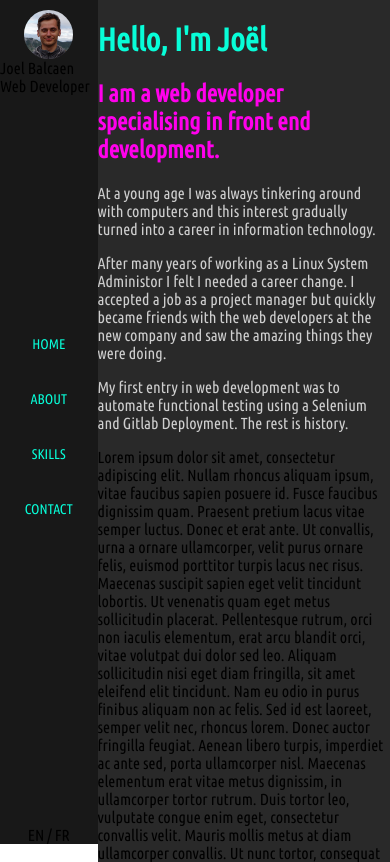
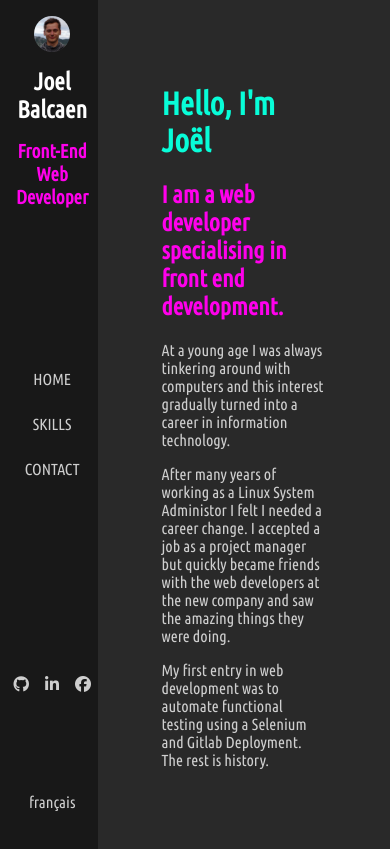
Before and after one commit to jobalcaen/portfolioWebsite, a React app: page / in a window 390 px wide. Shown: the top 862 px of the page. Built offline with nearby package versions, Linux system fonts and the light colour scheme.

Commit message:
add media queries and responsiveness for small screens

```diff
--- a/app/components/Content.js
+++ b/app/components/Content.js
@@ -9,15 +9,15 @@ export default class Content extends React.Component {
 	componentToReturn(page) {
 		switch (page) {
 			case "home":
-				return <Home />
+				return <Home englishView={this.props.englishView}/>
 			case "about":
-				return <About />
+				return <About englishView={this.props.englishView} />
 			case "contact":
-				return <Contact />
+				return <Contact englishView={this.props.englishView} />
 			case "skills":
-				return <Skills />
+				return <Skills englishView={this.props.englishView} />
 			default:
-				return <Home />
+				return <Home englishView={this.props.englishView} />
 		}
 	}
 	render() {
--- a/app/components/Main.js
+++ b/app/components/Main.js
@@ -7,15 +7,17 @@ export default class Main extends React.Component {
 		super(props);
 		this.state = {
 			selectedPage: 'home',
-			pages: ['home','about','skills','contact'],
+			pages: ['home','skills','contact'],
 			hoveredButton: null,
 			englishView: true
 		};
 		this.changePage = this.changePage.bind(this);
 		this.setHoveredButton = this.setHoveredButton.bind(this);
+		this.toggleLanguage = this.toggleLanguage.bind(this);
 	}
 
 	changePage(page) {
+		console.log("change page: ",  this.state);
 		let newState = {...this.state, selectedPage: page};
 		this.setState({...newState});
 	};
@@ -26,10 +28,11 @@ export default class Main extends React.Component {
 	}
 
 	toggleLanguage() {
-		console.log("togglelanguage newState: ", newState);
 		console.log("englishView: ", this.state);
 
 		let newState = {...this.state, englishView: !this.state.englishView};
+		console.log("togglelanguage newState: ", newState);
+
 		this.setState({...newState});
 	}
 
@@ -43,10 +46,13 @@ export default class Main extends React.Component {
 					selectedPage={this.state.selectedPage}
 					toggleLanguage={this.toggleLanguage}
 					pages={this.state.pages}
+					englishView={this.state.englishView}
 				/>
 
 				<Content
 					selectedPage={this.state.selectedPage}
+					englishView={this.state.englishView}
+
 				/>
 			</div>
 		)
--- a/app/components/Sidebar.js
+++ b/app/components/Sidebar.js
@@ -3,7 +3,7 @@ import React from 'react';
 export default class Sidebar extends React.Component {
 
 	render() {
-		console.log("sidebar props: ", this.props);
+		console.log('sidebar props: ', this.props);
 		const buttons = this.props.pages.map((button) => {
 			return (<span
 				className='nav-button'
@@ -20,18 +20,31 @@ export default class Sidebar extends React.Component {
 
 		return (
 			<div id="sidebar" className="side-bar">
+				<div className='headshot' >
+		    		<img src='./app/images/headshot.jpg' />
+		    		<h1 className="sidebar-name">Joel Balcaen</h1>
+		    		<h2 className="sidebar-header">Front-End Web Developer</h2>
+		    	</div>
+
 				<div className="nav-container">
-		    		<span className='headshot' >
-		    			<img src='./app/images/headshot.jpg' />
-		    			Joel Balcaen<br/>
-		    			Web Developer
-		    		</span>
-
 		    		{buttons}
 
-			    	<span className='language-toggle' onClick={() => this.props.toggleLanguage()}>
-				    		EN / FR
-				    </span>
+				</div>
+				<div className='social-media-icons'>
+					<a href="https://github.com/jobalcaen">
+						<i className="fa fa-github" aria-hidden="true"></i>
+					</a>
+					<a href="https://www.linkedin.com/in/joel-balcaen-9418b263/">
+						<i className="fa fa-linkedin" aria-hidden="true"></i>
+					</a>
+					<a href="https://www.facebook.com/jobalcaen">
+						<i className="fa fa-facebook-official" aria-hidden="true"></i>
+					</a>
+				</div>
+				<div className="sidebar-controls">
+				   	<span className='language-toggle' onClick={() => this.props.toggleLanguage()}>
+						{this.props.englishView? 'français' : 'english'}
+					</span>
 				</div>
 
 		    </div>
--- a/app/components/pages/Home.js
+++ b/app/components/pages/Home.js
@@ -5,30 +5,19 @@ export default class Home extends React.Component {
 		return (
 
 			<div>
-				<h1>Hello, I'm Joël</h1>
+				<h1>{this.props.englishView ? 'Hello, I\'m Joël' : 'Bonjour'}</h1>
 				<h2>
 					I am a web developer specialising in front end development.
 				</h2>
 
-				<p class="text">
+				<p className="text">
 					At a young age I was always tinkering around with computers and this interest gradually turned into a career in information technology.
 				</p>
-				<p class="text">
+				<p className="text">
 					After many years of working as a Linux System Administor I felt I needed a career change. I accepted a job as a project manager but quickly became friends with the web developers at the new company and saw the amazing things they were doing.
 				</p>
-				<p class="text">
+				<p className="text">
 					My first entry in web development was to automate functional testing using a Selenium and Gitlab Deployment. The rest is history.
-				</p>
-
-				<p>Lorem ipsum dolor sit amet, consectetur adipiscing elit. Nullam rhoncus aliquam ipsum, vitae faucibus sapien posuere id. Fusce faucibus dignissim quam. Praesent pretium lacus vitae semper luctus. Donec et erat ante. Ut convallis, urna a ornare ullamcorper, velit purus ornare felis, euismod porttitor turpis lacus nec risus. Maecenas suscipit sapien eget velit tincidunt lobortis. Ut venenatis quam eget metus sollicitudin placerat. Pellentesque rutrum, orci non iaculis elementum, erat arcu blandit orci, vitae volutpat dui dolor sed leo. Aliquam sollicitudin nisi eget diam fringilla, sit amet eleifend elit tincidunt. Nam eu odio in purus finibus aliquam non ac felis. Sed id est laoreet, semper velit nec, rhoncus lorem. Donec auctor fringilla feugiat. Aenean libero turpis, imperdiet ac ante sed, porta ullamcorper nisl.
-
-Maecenas elementum erat vitae metus dignissim, in ullamcorper tortor rutrum. Duis tortor leo, vulputate congue enim eget, consectetur convallis velit. Mauris mollis metus at diam ullamcorper convallis. Ut nunc tortor, consequat ac fringilla nec, dapibus ut eros. Suspendisse rhoncus elit in pellentesque sodales. Nulla facilisi. Maecenas consectetur, metus eu accumsan viverra, tortor lacus rutrum nibh, vitae bibendum ipsum dui vitae quam. Cras accumsan mauris a libero egestas consectetur. Sed ut ligula nisi.
-
-Mauris vel egestas arcu. Suspendisse vel mattis tortor. Cras pretium, libero aliquet aliquam viverra, lectus nulla rutrum purus, a venenatis purus purus sit amet metus. Praesent sagittis imperdiet dolor, malesuada pellentesque mauris tempus vitae. Vestibulum finibus mauris ac aliquet tincidunt. Phasellus pretium, arcu ac lacinia mollis, tellus massa tincidunt tellus, ut pretium eros dolor in lectus. Orci varius natoque penatibus et magnis dis parturient montes, nascetur ridiculus mus. Suspendisse sapien leo, dictum non ipsum quis, viverra ornare nisl. Nam non volutpat quam.
-
-Fusce porttitor ac metus in blandit. Vestibulum tristique erat eget gravida pharetra. Aliquam dapibus sit amet lorem vitae pulvinar. Duis a tellus a dui vulputate sollicitudin a id elit. Aliquam porta ultricies venenatis. Proin ac eleifend lectus, non bibendum massa. Nullam bibendum dolor sed purus vestibulum, nec efficitur ligula mattis. Ut maximus, lacus elementum iaculis imperdiet, quam lacus maximus sem, id elementum felis lacus eget quam. Donec tempor porttitor consequat. Nulla bibendum eget eros eu vestibulum. Etiam feugiat luctus urna at feugiat.
-
-Integer blandit quis lectus ac convallis. Integer ac finibus dolor. Donec mauris ante, hendrerit id molestie vitae, mollis eget nulla. Pellentesque placerat malesuada dolor eu convallis. Aenean urna mi, finibus at varius eu, pharetra scelerisque mi. Nullam elementum vehicula ultricies. Sed ut euismod est, at egestas magna. Phasellus euismod urna at nulla rhoncus, at pharetra augue condimentum. In in sagittis nibh. Donec accumsan lacus non mauris tempus mattis. Mauris quis metus lectus. Curabitur iaculis nisl convallis velit feugiat, ut ornare enim fringilla. Nam id laoreet purus. Proin bibendum, risus quis congue blandit, sapien urna maximus sem, vitae venenatis justo elit et lorem. Sed non purus quis ligula lacinia aliquam id eget nisi.
 				</p>
 			</div>
 		)
--- a/app/components/pages/Skills.js
+++ b/app/components/pages/Skills.js
@@ -5,8 +5,11 @@ export default class Skills extends React.Component {
 		return (
 			<div>
 				<h1>Skills</h1>
-				<p>I specialiaze in front end web development. I'm quite adept at using the fundamentals: HTML, CSS and Javascript ES6.</p>
-				<p>My current toolset include React and Redux but I'm constanlty workign to add more to my belt.</p>
+				<p className='text'>I specialiaze in front end web development. I'm quite adept at using the fundamentals: HTML, CSS and Javascript ES6.</p>
+				<p className='text'>My current toolset include React and Redux but I'm constanlty workign to add more to my belt.</p>
+
+				<p className='text'>I also have a strong background working with the Linux operating system, network evironments and remote storage.</p>
+
 			</div>
 		)
 	}
--- a/style.css
+++ b/style.css
@@ -6,7 +6,7 @@
 :root {
   --side-bar-bg-color: #181818;
   --main-conent-bg-color: #292929;
-  --nav-item-color: #08fdd8;
+  --nav-item-color: #cecece;
   --header-color: #08fdd8;
   --subheader-color: #ff00ec;
   --text-color: #cecece;
@@ -29,52 +29,37 @@ a {
 }
 
 .side-bar {
-	height: 100vh;
 	background-color: var(--side-bar-bg-color);
 	position: sticky;
 	top: 0;
+	display: grid;
+    grid-template-rows: 40vh 40vh 10vh 10vh;
 
 }
 
 .nav-container {
-	height: 100vh;
 	display: flex;
 	flex-direction: column;
-	justify-content: center;
     align-items: center;
-
+    padding-top: 2em;
 }
 
 .nav-button {
-	width: 100%;
 	height: 35px;
-	margin-top: 10px;
 	margin-bottom: 10px;
     text-transform: uppercase;
     text-align: center;
     color: var(--nav-item-color);
-    font-size: 14px;
-}
-
-.nav-button > img {
-	width: 50%;
-	display: block;
-}
-
-.nav-svg {
-	stroke: var(--nav-item-color);
-	fill: var(--nav-item-color);
+    font-size: 1em;
 }
 
 .main-content {
 	background-color: var(--main-conent-bg-color);
+	padding: 4em;
 }
 
 .headshot {
-	width: 100%;
-	height: 35px;
-	margin-top: 10px;
-	margin-bottom: auto;
+	padding: 1em;
 }
 
 
@@ -84,13 +69,6 @@ a {
 	margin-left: auto;
     margin-right: auto;
     display: block;
-}
-
-.big-headshot {
-	border-radius: 50%;
-	width: 50%;
-	opacity: 0.8;
-
 }
 
 h1 {
@@ -103,16 +81,6 @@ h2 {
 
 .text {
 	color: var(--text-color);
-}
-
-input, textarea {
-	border-radius: 2px;
-	border: 0px;
-	width: 300px;
-	height: 50px;
-	background: silver;
-	margin-bottom: 10px;
-	padding: 5px;
 }
 
 .contact-list {
@@ -138,6 +106,34 @@ i {
 	padding-right: 5px;
 }
 
-.language-toggle {
-	margin-top: auto;
+.sidebar-name {
+	text-align: center;
+	color: white;
+	font-size: 1.5em;
 }
+
+.sidebar-header {
+	text-align: center;
+	font-size: 1.2em;
+
+}
+
+.sidebar-controls {
+	display: flex;
+    align-items: center;
+    width: 100%;
+    justify-content: center;
+    color: var(--nav-item-color);
+
+}
+
+.social-media-icons {
+	display: flex;
+    justify-content: center;
+    color: var(--nav-item-color);
+}
+
+.fa {
+	padding-left: 0.5em;
+	padding-right: 0.5em;
+}
```
